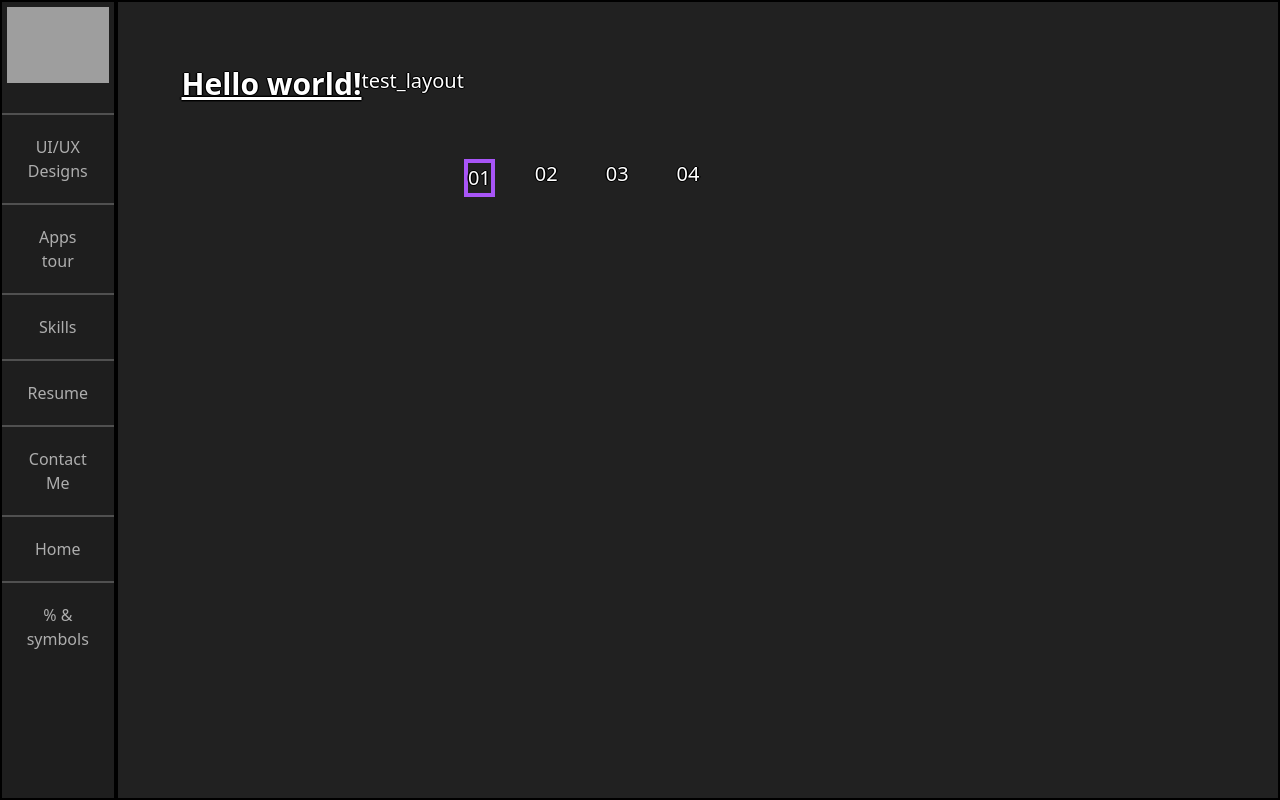
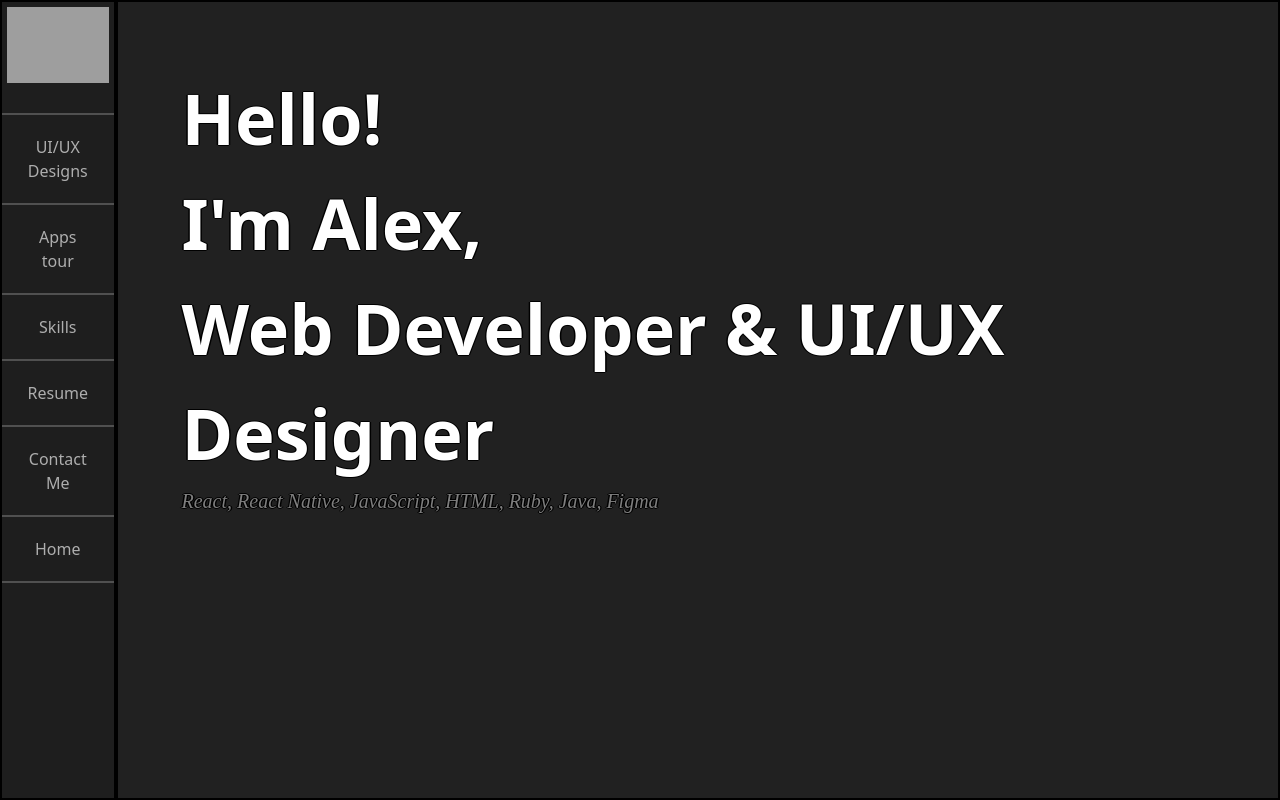
Before and after one commit to Alex-Abrams/abrams-web-portfolio, a Next.js app: page / in a window 1280 px wide. Built offline with nearby package versions, Linux system fonts and the light colour scheme; grey boxes are pictures that could not be loaded.

Commit message:
Fixed up links on index. Added fontawesome to package.json.

```diff
--- a/components/layout.module.css
+++ b/components/layout.module.css
@@ -47,3 +47,14 @@
   font-size: 20px;
   text-shadow: 0.07em 0 black, 0 0.07em black, -0.07em 0 black, 0 -0.07em black;
 }
+
+.homeTitle {
+  font-size: 70px;
+  font-weight: 800;
+}
+
+.homeSmallText {
+  color: rgb(126, 126, 126);
+  font-family: Courier-Oblique;
+  font-style: italic;
+}
--- a/components/navbars/side_navbar.js
+++ b/components/navbars/side_navbar.js
@@ -3,6 +3,10 @@ import Image from "next/image";
 
 import styles from "../layout.module.css";
 import { useRouter } from "next/router";
+
+// import { FontAwesomeIcon } from "@fortawesome/react-fontawesome";
+// import { faCoffee } from "@fortawesome/free-solid-svg-icons";
+// import { faAlternateGitHub } from "@fortawesome/free-solid-svg-icons";
 
 export default function SideNavBar() {
   const router = useRouter();
@@ -54,7 +58,11 @@ export default function SideNavBar() {
           Home
         </li>
 
-        <li onClick={(e) => handleClick(e, "/")}>% & symbols</li>
+        <li onClick={(e) => handleClick(e, "/")}>
+          {/* <FontAwesomeIcon icon={faCoffee} /> */}
+          {/* <FontAwesomeIcon icon={faGitHub} /> */}
+          {/* <FontAwesomeIcon icon={faAlternateGitHub} /> */}
+        </li>
       </ul>
     </div>
   );
--- a/package.json
+++ b/package.json
@@ -9,6 +9,9 @@
     "lint": "next lint"
   },
   "dependencies": {
+    "@fortawesome/fontawesome-svg-core": "^6.4.0",
+    "@fortawesome/free-solid-svg-icons": "^6.4.0",
+    "@fortawesome/react-fontawesome": "^0.2.0",
     "autoprefixer": "10.4.14",
     "grey-matter": "^0.0.0",
     "next": "13.3.0",
--- a/pages/index.js
+++ b/pages/index.js
@@ -1,24 +1,19 @@
 import Image from "next/image";
-// import { Inter } from "next/font/google";
-import Layout from "../components/layout";
+// import Layout from "../components/layout";
 import styles from "../components/layout.module.css";
 import Link from "next/link";
 
-// const inter = Inter({ subsets: ["latin"] });
-
 export default function Home() {
   return (
-    <div className="flex font-sans">
-      <h1 className="text-3xl font-bold underline">Hello world!</h1>
-      <Link href="/test_layout">test_layout</Link>
-      <div
-        className="h-56 grid grid-cols-4 gap-10 content-center ..."
-        id={styles.grid}
-      >
-        <div className="border-4 border-purple-500/100">01</div>
-        <div>02</div>
-        <div>03</div>
-        <div>04</div>
+    <div>
+      <div className={styles.homeTitle}>
+        <h1 className="">Hello!</h1>
+        <h1 className="">I'm Alex,</h1>
+        <h1 className="">Web Developer & UI/UX Designer</h1>
+      </div>
+
+      <div className={styles.homeSmallText}>
+        React, React Native, JavaScript, HTML, Ruby, Java, Figma
       </div>
     </div>
   );
```
Also changed, not shown: 1 other file (tests, documents, lock files or other folders).
